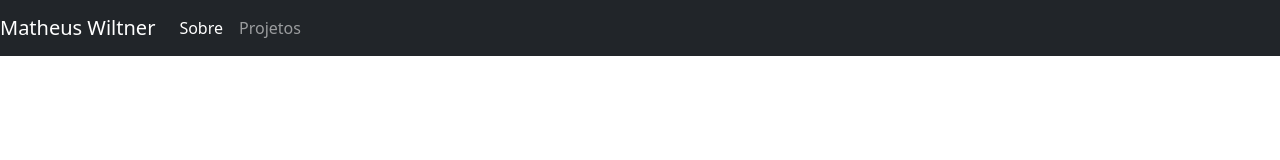
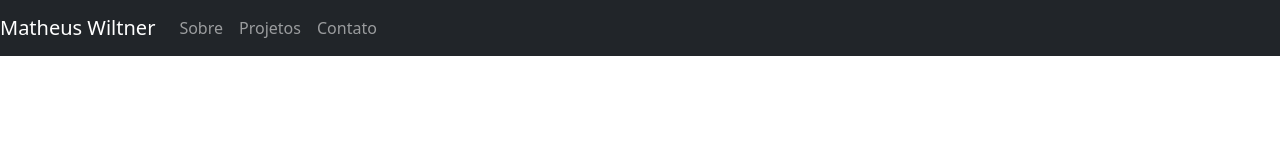
Before and after one commit to Wiltner/tarefa, a React (Create React App) app: page /about in a window 1280 px wide. Shown: the top 160 px of the page. Built offline with nearby package versions, Linux system fonts and the light colour scheme.

Commit message:
correcao um milhao

```diff
--- a/src/components/Header.js
+++ b/src/components/Header.js
@@ -10,12 +10,9 @@ function Header() {
       <Navbar.Toggle aria-controls="basic-navbar-nav" />
       <Navbar.Collapse id="basic-navbar-nav">
         <Nav className="mr-auto">
-          <LinkContainer to="/about">
-            <Nav.Link>Sobre</Nav.Link>
-          </LinkContainer>
-          <LinkContainer to="/projects">
-            <Nav.Link>Projetos</Nav.Link>
-          </LinkContainer>
+          <Nav.Link href="#about">Sobre</Nav.Link>
+          <Nav.Link href="#projects">Projetos</Nav.Link>
+          <Nav.Link href="#contact">Contato</Nav.Link>
         </Nav>
       </Navbar.Collapse>
     </Navbar>
--- a/src/pages/Home.js
+++ b/src/pages/Home.js
@@ -35,7 +35,7 @@ function Home() {
 
       <Row className="mt-5">
         <Col>
-          <h2>Projetos</h2>
+        <h2>Projetos</h2>
           <Row>
             {projects.map((project, index) => (
               <Col md={4} key={index} className="mb-4">
```
